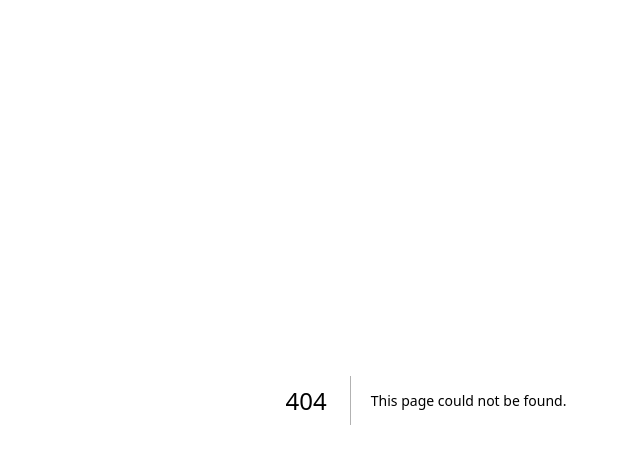
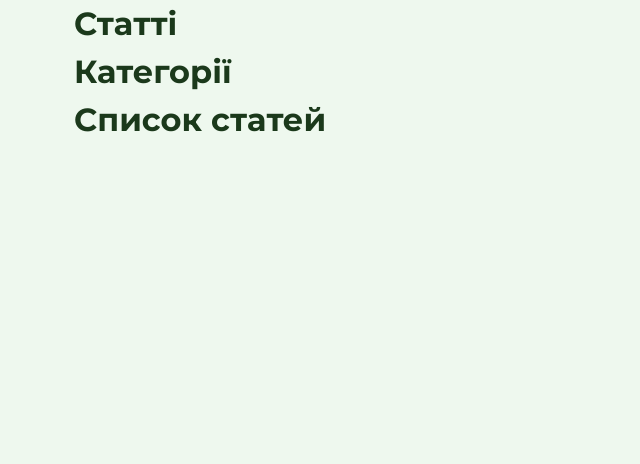
Before and after one commit to olyapoliukhovych/nature-travels-frontend, a Next.js app: page /stories in a window 1280 px wide. Before the commit this address had no page. Shown: the top 464 px of the page, without its empty margins (214-854 px from the left). Built offline with nearby package versions, Linux system fonts and the light colour scheme.

Commit message:
Add basic structure to /stories

```diff
--- a/app/page.tsx
+++ b/app/page.tsx
@@ -2,7 +2,6 @@ import Hero from "@/components/Hero/Hero";
 import styles from "./page.module.css";
 import About from "@/components/About/About";
 import Button from "@/components/Button/Button";
-import styles from "./page.module.css";
 import PictureList from "@/components/pictureList/pictureList";
 
 export default function Home() {
--- /dev/null
+++ b/app/stories/page.tsx
@@ -0,0 +1,12 @@
+import StoriesCategories from "@/components/StoriesCategories/StoriesCategories";
+import StoriesList from "@/components/StoriesList/StoriesList";
+
+export default function Stories() {
+  return (
+    <div>
+      <h1>Статті</h1>
+      <StoriesCategories />
+      <StoriesList />
+    </div>
+  );
+}
--- /dev/null
+++ b/components/StoriesCategories/StoriesCategories.tsx
@@ -0,0 +1,7 @@
+export default function StoriesCategories() {
+  return (
+    <div>
+      <h1>Категорії</h1>
+    </div>
+  );
+}
--- /dev/null
+++ b/components/StoriesList/StoriesList.tsx
@@ -0,0 +1,7 @@
+export default function StoriesList() {
+  return (
+    <div>
+      <h1>Список статей</h1>
+    </div>
+  );
+}
--- a/components/pictureCard/pictureCard.tsx
+++ b/components/pictureCard/pictureCard.tsx
@@ -1,7 +1,6 @@
 import Image from "next/image";
 import css from "./pictureCard.module.css";
 import type { Card } from "@/types/picture";
-
 
 interface Props {
   card: Card;
@@ -19,7 +18,7 @@ export default function PictureCard({ card }: Props) {
       />
 
       <div className={css.titleWrapper}>
-        <p>{'card.title'}</p>
+        <p>{"card.title"}</p>
         <span className={css.point}>.</span>
         <span>
           {card.rate}
```
Also changed, not shown: 1 other file (tests, documents, lock files or other folders).
